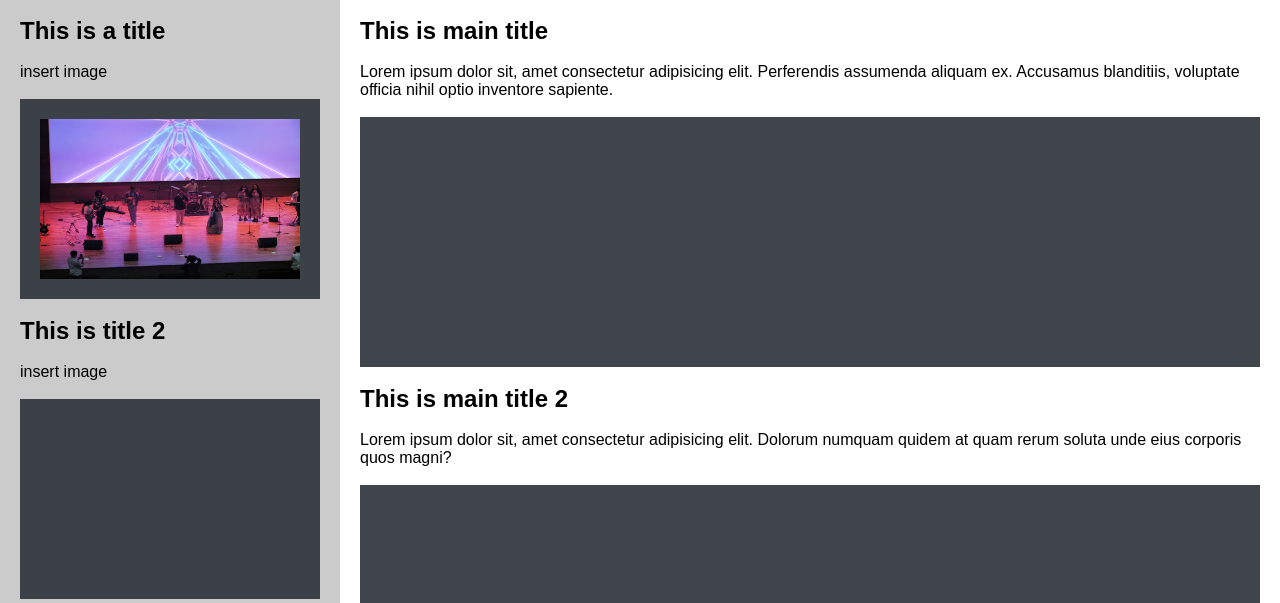
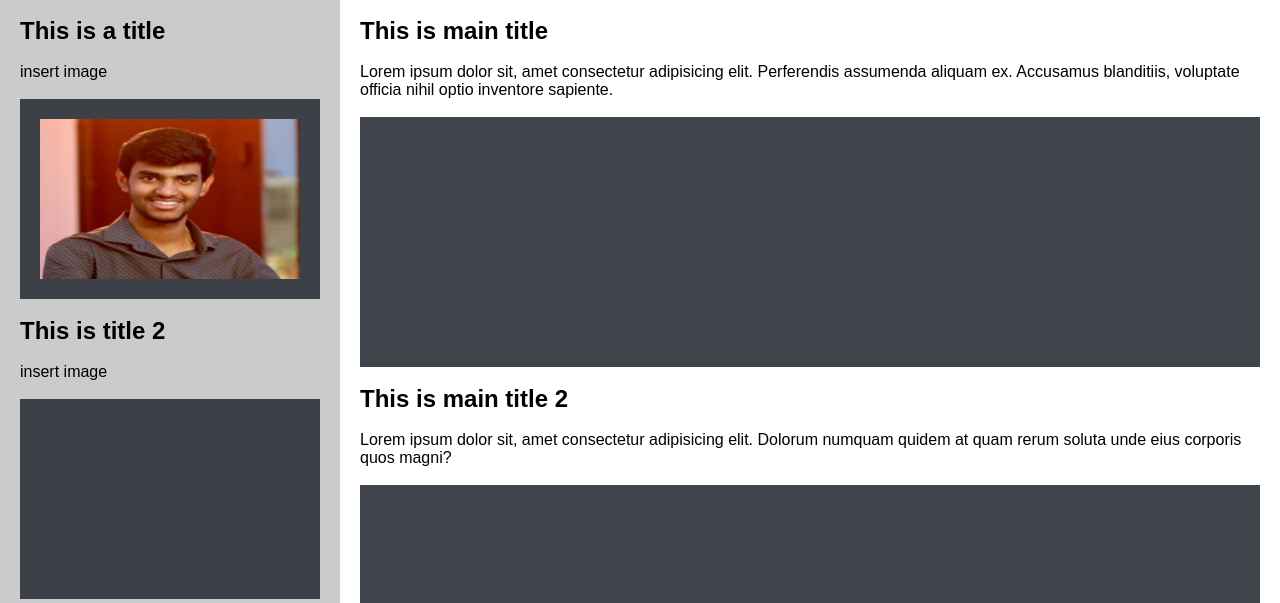
Before and after one commit to vishwa-priyan/college, a plain HTML site: page index.html in a window 1280 px wide. Shown: the part 197-800 px from the top of the page. Drawn offline with Linux system fonts and the light colour scheme.

Commit message:
Update index.html

```diff
--- a/index.html
+++ b/index.html
@@ -40,7 +40,7 @@
             <h2>This is a title</h2><br>
             <p>insert image</p><br>
             <div class="imge" style="height: 200px;">
-                <img src="./1.jpg" alt="image">
+                <img src="./sh.jpg" alt="image">
             </div><br>
             <h2>This is title 2</h2><br>
             <p>insert image</p><br>
```
